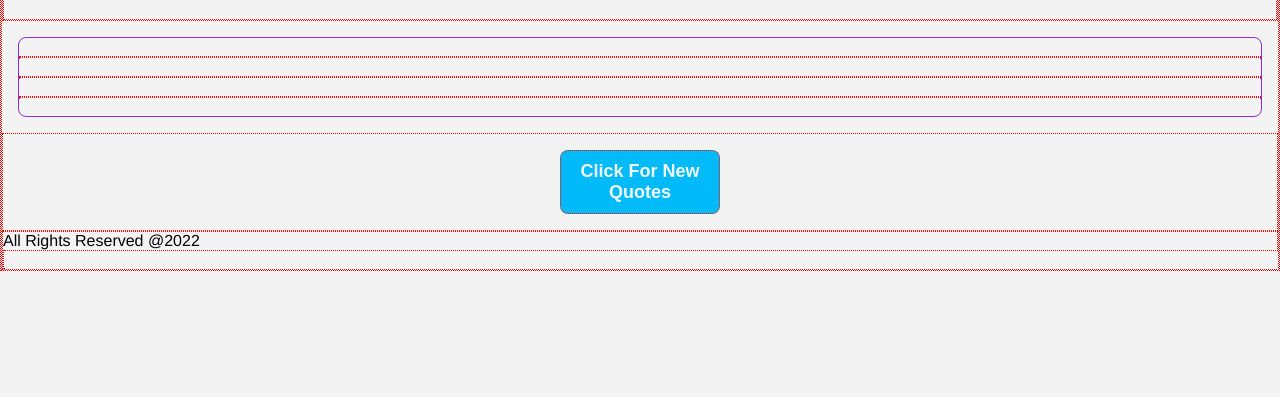
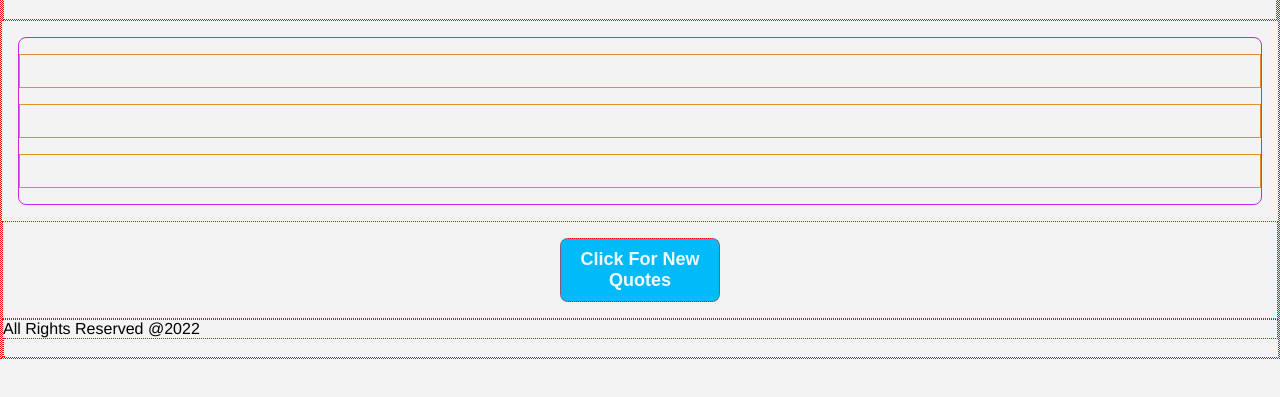
Before and after one commit to Rezlen/Mixed-Messages, a plain HTML site: page index.html in a window 1280 px wide. Shown: the part 67-464 px from the top of the page. Drawn offline with nearby package versions, Linux system fonts and the light colour scheme.

Commit message:
Udated JS with html classes etc.

```diff
--- a/style.css
+++ b/style.css
@@ -22,13 +22,14 @@ h1 {
     margin: 1rem;
     color: rgb(11, 29, 44);
     text-align: center;
-    border: blueviolet 0.5px solid;
+    border: rgb(195, 43, 226) 0.5px solid;
 }
 
-.QuoteBodyDi p {
-    padding: 20px 0px;
-    font-size: calc(15px + 0.5vw);
+p {
+    padding: 1rem 0rem;
+    font-size: 1rem;
     font-style: italic;
+    border: rgb(226, 141, 43) 0.1rem solid;
 }
 
 .SubmitBTN {
```
